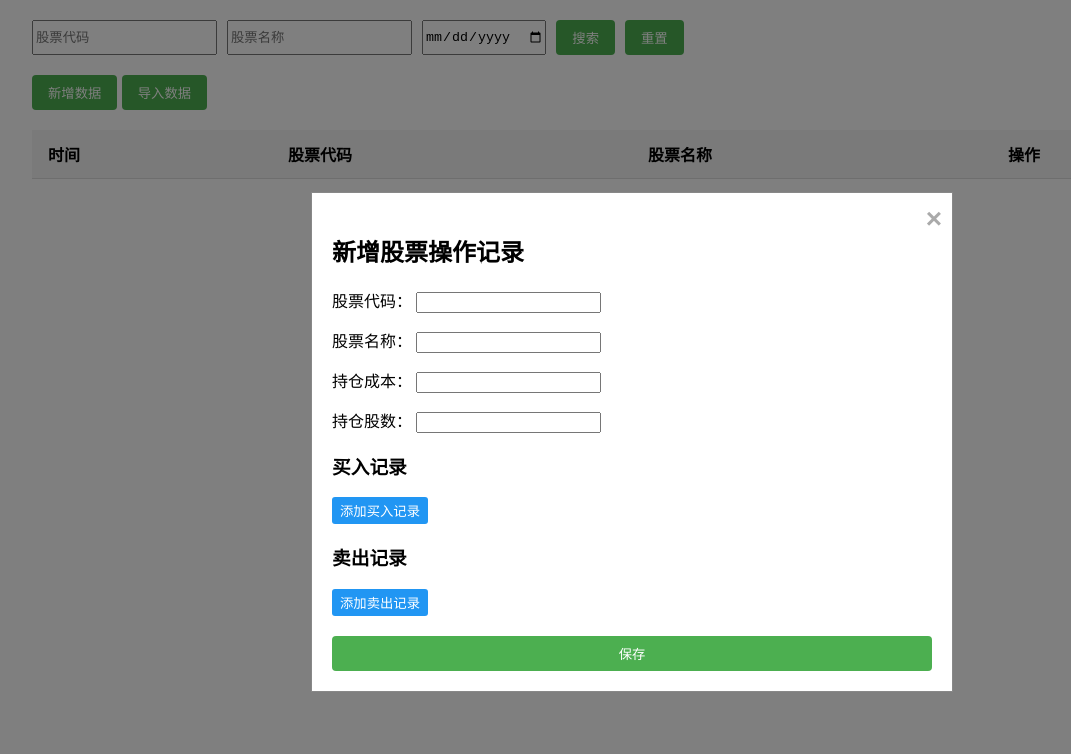
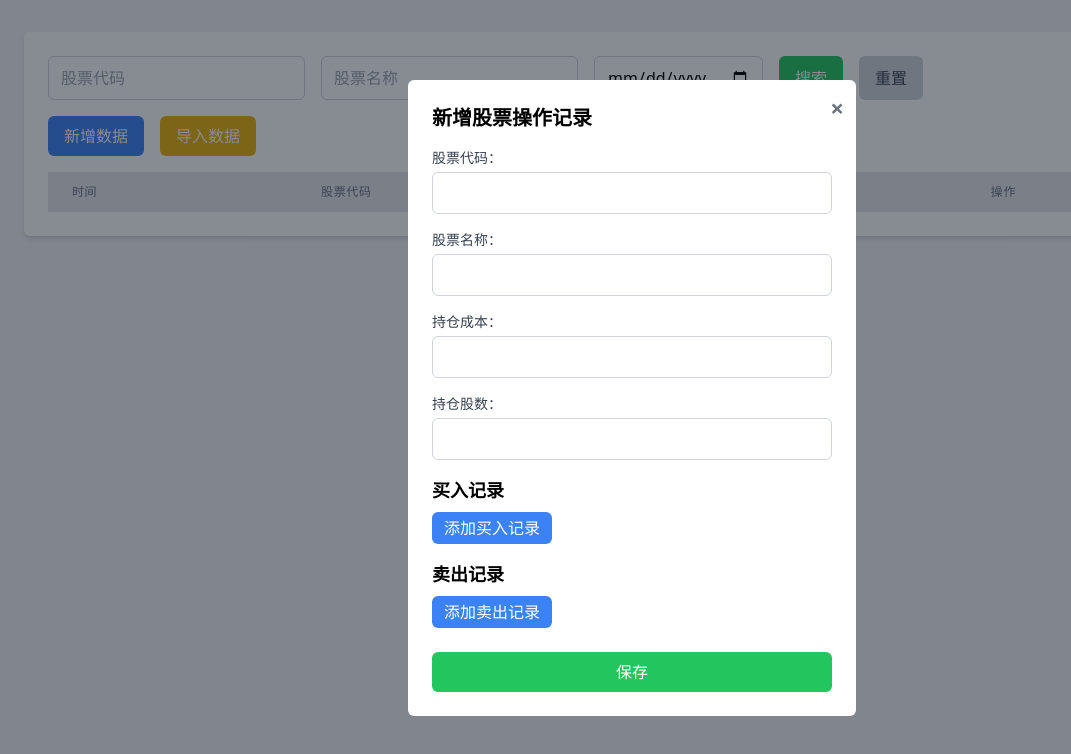
Before and after one commit to flveboy/stock, a plain HTML site: page index.html in a window 1280 px wide. Both pictures are taken after a click on the button "新增数据". Shown: the whole page, without its empty margins (8-1079 px from the left). Drawn offline with nearby package versions, Linux system fonts and the light colour scheme.

Commit message:
Update index.html
update ui

```diff
--- a/index.html
+++ b/index.html
@@ -5,135 +5,36 @@
     <meta charset="UTF-8">
     <meta name="viewport" content="width=device-width, initial-scale=1.0">
     <title>股票操作列表</title>
-    <style>
-        /* 基础样式 */
-        body {
-            font-family: 'Arial', sans-serif;
-            margin: 20px;
-        }
-
-       .container {
-            max-width: 1200px;
-            margin: 0 auto;
-        }
-
-       .search-bar {
-            margin-bottom: 20px;
-            display: flex;
-            gap: 10px;
-        }
-
-       .btn {
-            padding: 8px 16px;
-            background-color: #4CAF50;
-            color: white;
-            border: none;
-            border-radius: 4px;
-            cursor: pointer;
-        }
-
-       .btn:hover {
-            opacity: 0.9;
-        }
-
-        #actionTable {
-            width: 100%;
-            border-collapse: collapse;
-            margin-top: 20px;
-        }
-
-        #actionTable th,
-        #actionTable td {
-            padding: 12px 16px;
-            text-align: left;
-            border-bottom: 1px solid #ddd;
-        }
-
-        #actionTable th {
-            background-color: #f5f5f5;
-        }
-
-       .modal {
-            display: none;
-            position: fixed;
-            top: 0;
-            left: 0;
-            width: 100%;
-            height: 100%;
-            background: rgba(0, 0, 0, 0.5);
-        }
-
-       .modal-content {
-            background: white;
-            margin: 15% auto;
-            padding: 20px;
-            border: 1px solid #888;
-            width: 80%;
-            max-width: 600px;
-            position: relative;
-        }
-
-       .close {
-            color: #aaa;
-            float: right;
-            font-size: 28px;
-            font-weight: bold;
-            position: absolute;
-            top: 10px;
-            right: 10px;
-        }
-
-       .form-group {
-            margin-bottom: 15px;
-        }
-
-       .record-row {
-            display: flex;
-            gap: 10px;
-            margin-bottom: 10px;
-        }
-
-       .add-btn {
-            background-color: #2196F3;
-            color: white;
-            border: none;
-            padding: 4px 8px;
-            border-radius: 3px;
-            cursor: pointer;
-        }
-
-       .delete-row-btn {
-            background-color: #f44336;
-            color: white;
-            border: none;
-            padding: 2px 6px;
-            border-radius: 3px;
-            cursor: pointer;
-        }
-    </style>
+    <script src="https://cdn.tailwindcss.com"></script>
+    <link href="https://cdnjs.cloudflare.com/ajax/libs/font-awesome/6.7.2/css/all.min.css" rel="stylesheet">
 </head>
 
-<body>
-    <div class="container">
-        <div class="search-bar">
-            <input type="text" id="stockCodeSearch" placeholder="股票代码">
-            <input type="text" id="stockNameSearch" placeholder="股票名称">
-            <input type="date" id="dateSearch">
-            <button class="btn" id="searchBtn">搜索</button>
-            <button class="btn" id="resetBtn">重置</button>
+<body class="bg-gray-100 font-sans p-8">
+    <div class="container mx-auto bg-white shadow-md rounded-md p-6">
+        <div class="search-bar flex flex-wrap gap-4 mb-4">
+            <input type="text" id="stockCodeSearch" placeholder="股票代码"
+                class="border border-gray-300 rounded-md px-3 py-2 w-full sm:w-auto">
+            <input type="text" id="stockNameSearch" placeholder="股票名称"
+                class="border border-gray-300 rounded-md px-3 py-2 w-full sm:w-auto">
+            <input type="date" id="dateSearch"
+                class="border border-gray-300 rounded-md px-3 py-2 w-full sm:w-auto">
+            <button class="btn bg-green-500 text-white rounded-md px-4 py-2 hover:bg-green-600" id="searchBtn">搜索</button>
+            <button class="btn bg-gray-300 text-gray-700 rounded-md px-4 py-2 hover:bg-gray-400" id="resetBtn">重置</button>
         </div>
 
-        <button class="btn" id="addBtn">新增数据</button>
-        <input type="file" id="importFile" style="display: none;">
-        <button class="btn" id="importBtn">导入数据</button>
+        <div class="flex gap-4 mb-4">
+            <button class="btn bg-blue-500 text-white rounded-md px-4 py-2 hover:bg-blue-600" id="addBtn">新增数据</button>
+            <input type="file" id="importFile" class="hidden">
+            <button class="btn bg-yellow-500 text-white rounded-md px-4 py-2 hover:bg-yellow-600" id="importBtn">导入数据</button>
+        </div>
 
-        <table id="actionTable">
+        <table id="actionTable" class="w-full border-collapse">
             <thead>
-                <tr>
-                    <th>时间</th>
-                    <th>股票代码</th>
-                    <th>股票名称</th>
-                    <th>操作</th>
+                <tr class="bg-gray-200">
+                    <th class="px-6 py-3 text-left text-xs font-medium text-gray-500 uppercase tracking-wider">时间</th>
+                    <th class="px-6 py-3 text-left text-xs font-medium text-gray-500 uppercase tracking-wider">股票代码</th>
+                    <th class="px-6 py-3 text-left text-xs font-medium text-gray-500 uppercase tracking-wider">股票名称</th>
+                    <th class="px-6 py-3 text-left text-xs font-medium text-gray-500 uppercase tracking-wider">操作</th>
                 </tr>
             </thead>
             <tbody id="actionTableBody"></tbody>
@@ -141,37 +42,45 @@
     </div>
 
     <!-- 新增数据模态框 -->
-    <div class="modal" id="addModal">
-        <div class="modal-content">
-            <span class="close" id="closeAddModal">&times;</span>
-            <h2>新增股票操作记录</h2>
+    <div class="modal fixed top-0 left-0 w-full h-full bg-gray-900 bg-opacity-50 hidden" id="addModal">
+        <div class="modal-content bg-white rounded-md p-6 mx-auto my-20 w-full max-w-md relative">
+            <span class="close absolute top-3 right-3 text-gray-500 text-2xl font-bold hover:text-gray-700"
+                id="closeAddModal">&times;</span>
+            <h2 class="text-xl font-bold mb-4">新增股票操作记录</h2>
             <form id="addForm">
-                <div class="form-group">
-                    <label>股票代码：</label>
-                    <input type="text" id="addStockCode" required>
+                <div class="form-group mb-4">
+                    <label class="block text-sm font-medium text-gray-700">股票代码：</label>
+                    <input type="text" id="addStockCode" required
+                        class="mt-1 block w-full border border-gray-300 rounded-md px-3 py-2">
                 </div>
-                <div class="form-group">
-                    <label>股票名称：</label>
-                    <input type="text" id="addStockName" required>
+                <div class="form-group mb-4">
+                    <label class="block text-sm font-medium text-gray-700">股票名称：</label>
+                    <input type="text" id="addStockName" required
+                        class="mt-1 block w-full border border-gray-300 rounded-md px-3 py-2">
                 </div>
-                <div class="form-group">
-                    <label>持仓成本：</label>
-                    <input type="number" step="0.01" id="addOriginalCost" required>
+                <div class="form-group mb-4">
+                    <label class="block text-sm font-medium text-gray-700">持仓成本：</label>
+                    <input type="number" step="0.01" id="addOriginalCost" required
+                        class="mt-1 block w-full border border-gray-300 rounded-md px-3 py-2">
                 </div>
-                <div class="form-group">
-                    <label>持仓股数：</label>
-                    <input type="number" id="addOriginalShares" required>
+                <div class="form-group mb-4">
+                    <label class="block text-sm font-medium text-gray-700">持仓股数：</label>
+                    <input type="number" id="addOriginalShares" required
+                        class="mt-1 block w-full border border-gray-300 rounded-md px-3 py-2">
                 </div>
 
-                <h3>买入记录</h3>
+                <h3 class="text-lg font-bold mb-2">买入记录</h3>
                 <div id="buyRecordsContainer"></div>
-                <button class="add-btn" id="addBuyRecord">添加买入记录</button>
+                <button class="add-btn bg-blue-500 text-white rounded-md px-3 py-1 hover:bg-blue-600"
+                    id="addBuyRecord">添加买入记录</button>
 
-                <h3>卖出记录</h3>
+                <h3 class="text-lg font-bold mb-2 mt-4">卖出记录</h3>
                 <div id="sellRecordsContainer"></div>
-                <button class="add-btn" id="addSellRecord">添加卖出记录</button>
+                <button class="add-btn bg-blue-500 text-white rounded-md px-3 py-1 hover:bg-blue-600"
+                    id="addSellRecord">添加卖出记录</button>
 
-                <button type="submit" class="btn" style="width: 100%; margin-top: 20px;">保存</button>
+                <button type="submit"
+                    class="btn bg-green-500 text-white rounded-md px-4 py-2 w-full mt-6 hover:bg-green-600">保存</button>
             </form>
         </div>
     </div>
@@ -300,12 +209,12 @@
             data.forEach(item => {
                 const row = tbody.insertRow();
                 row.innerHTML = `
-                    <td>${formatDate(item.meta.exportDate)}</td>
-                    <td>${item.meta.stockCode}</td>
-                    <td>${item.meta.stockName}</td>
-                    <td>
-                        <button class="btn" style="background-color: #f44336; margin-right: 5px;" onclick="deleteRecord(${item.id})">删除</button>
-                        <button class="btn" style="background-color: #2196F3;" onclick="exportSingleRecord(${item.id})">导出</button>
+                    <td class="px-6 py-4 whitespace-nowrap">${formatDate(item.meta.exportDate)}</td>
+                    <td class="px-6 py-4 whitespace-nowrap">${item.meta.stockCode}</td>
+                    <td class="px-6 py-4 whitespace-nowrap">${item.meta.stockName}</td>
+                    <td class="px-6 py-4 whitespace-nowrap">
+                        <button class="btn bg-red-500 text-white rounded-md px-3 py-1 mr-2 hover:bg-red-600" onclick="deleteRecord(${item.id})">删除</button>
+                        <button class="btn bg-blue-500 text-white rounded-md px-3 py-1 hover:bg-blue-600" onclick="exportSingleRecord(${item.id})">导出</button>
                     </td>
                 `;
                 row.addEventListener('dblclick', async () => {
@@ -356,19 +265,23 @@
 
             // 初始化模板
             buyTemplate = document.createElement('div');
-            buyTemplate.className ='record-row';
+            buyTemplate.className = 'record-row flex gap-4 mb-4';
             buyTemplate.innerHTML = `
-                <input type="number" step="0.01" placeholder="价格" required>
-                <input type="number" placeholder="股数" required>
-                <button class="delete-row-btn" onclick="deleteRow(this)">删除</button>
+                <input type="number" step="0.01" placeholder="价格" required
+                    class="border border-gray-300 rounded-md px-3 py-2 w-full">
+                <input type="number" placeholder="股数" required
+                    class="border border-gray-300 rounded-md px-3 py-2 w-full">
+                <button class="delete-row-btn bg-red-500 text-white rounded-md px-2 py-1 hover:bg-red-600" onclick="deleteRow(this)">删除</button>
             `;
 
             sellTemplate = document.createElement('div');
-            sellTemplate.className ='record-row';
+            sellTemplate.className = 'record-row flex gap-4 mb-4';
             sellTemplate.innerHTML = `
-                <input type="number" step="0.01" placeholder="价格" required>
-                <input type="number" placeholder="股数" required>
-                <button class="delete-row-btn" onclick="deleteRow(this)">删除</button>
+                <input type="number" step="0.01" placeholder="价格" required
+                    class="border border-gray-300 rounded-md px-3 py-2 w-full">
+                <input type="number" placeholder="股数" required
+                    class="border border-gray-300 rounded-md px-3 py-2 w-full">
+                <button class="delete-row-btn bg-red-500 text-white rounded-md px-2 py-1 hover:bg-red-600" onclick="deleteRow(this)">删除</button>
             `;
 
             // 新增买入记录
```
